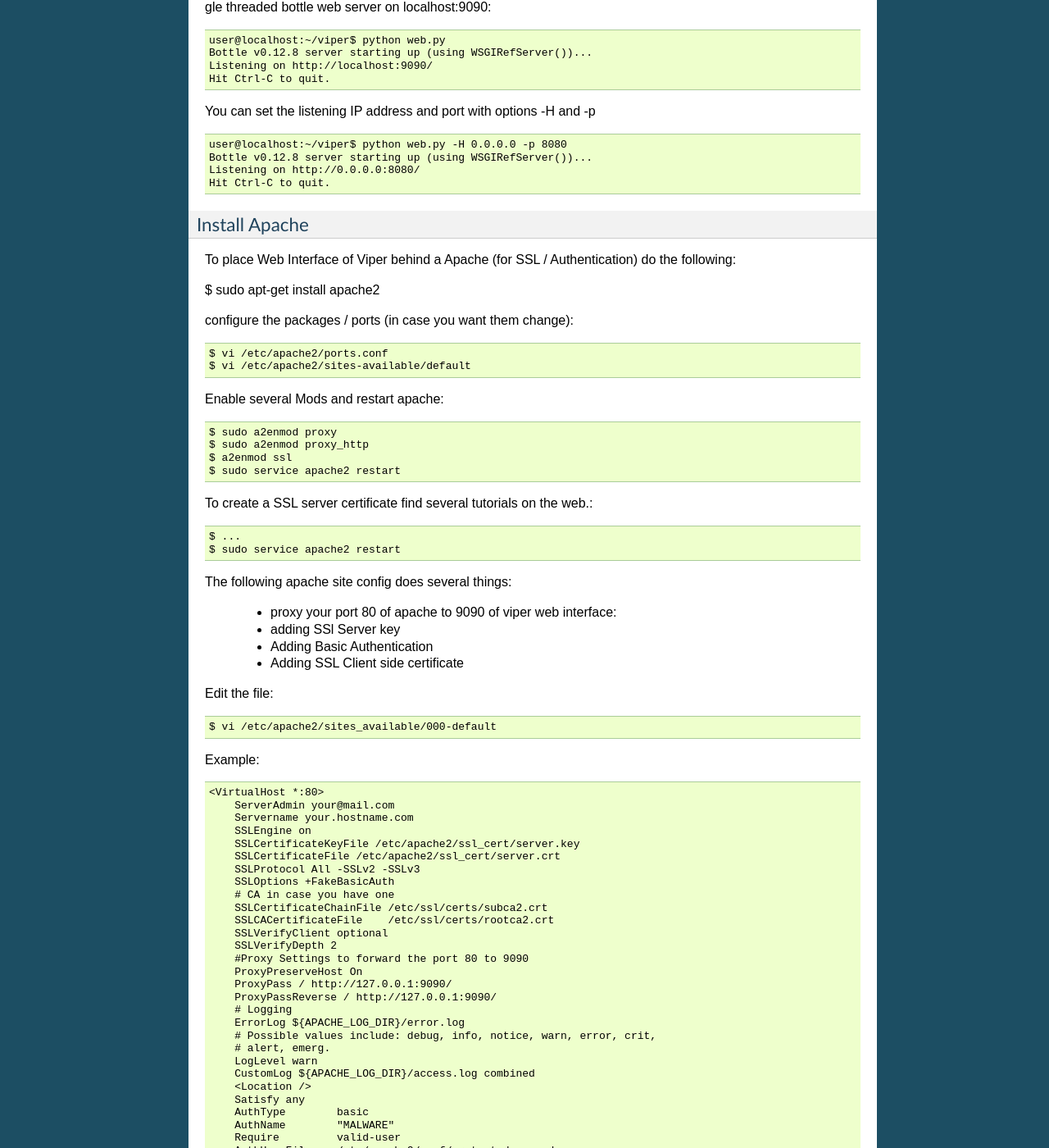
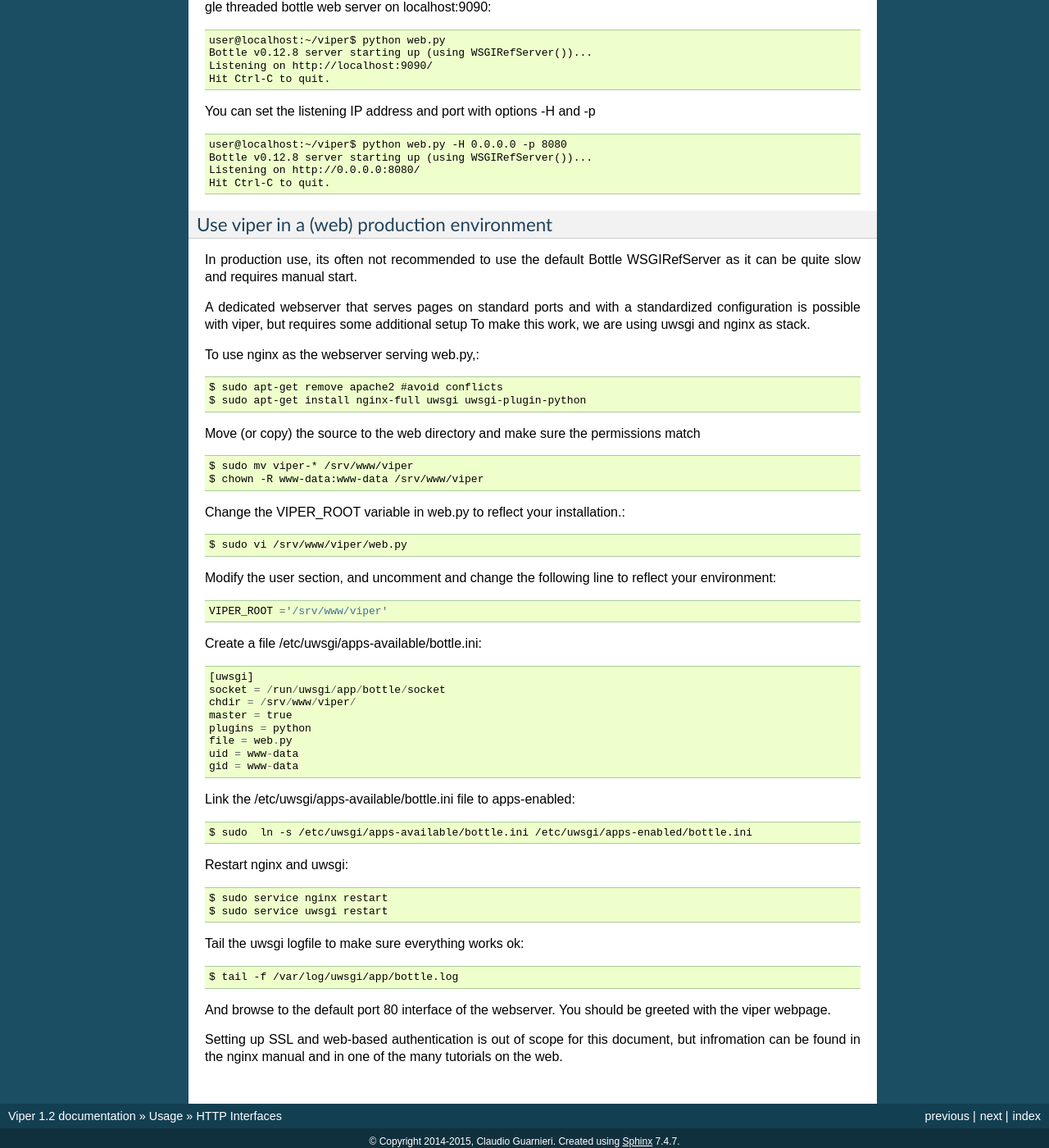
Before and after one commit to viper-framework/viper, a Sphinx documentation site: the page built from docs/source/usage/web.rst, in a window 1280 px wide and 1400 px high, scrolled down 8514 px. Shown: the whole window at 82% size. Built offline with Sphinx 7.4.7, drawn with Linux system fonts in a browser that asks for light colours; pages that are not in the unit, such as notebooks, are missing from menus; some of the changed text lies outside the part shown.

Commit message:
Update web.rst
serve web.py with nginx and uwsgi

```diff
--- a/docs/source/usage/web.rst
+++ b/docs/source/usage/web.rst
@@ -478,83 +478,55 @@
     Hit Ctrl-C to quit.
 
 
-Install Apache
+Use viper in a (web) production environment
 --------------
+In production use, its often not recommended to use the default Bottle WSGIRefServer as it can be quite slow and requires manual start.
 
-To place Web Interface of Viper behind a Apache (for SSL / Authentication) do the following:
+A dedicated webserver that serves pages on standard ports and with a standardized configuration is possible with viper, but requires some additional setup
+To make this work, we are using uwsgi and nginx as stack.
 
-$ sudo apt-get install apache2
+To use nginx as the webserver serving web.py,::
 
-configure the packages / ports (in case you want them change)::
+$ sudo apt-get remove apache2 #avoid conflicts
+$ sudo apt-get install nginx-full uwsgi uwsgi-plugin-python
 
-    $ vi /etc/apache2/ports.conf
-    $ vi /etc/apache2/sites-available/default
+Move (or copy) the source to the web directory and make sure the permissions match ::
 
-Enable several Mods and restart apache::
+$ sudo mv viper-* /srv/www/viper
+$ chown -R www-data:www-data /srv/www/viper
 
+Change the VIPER_ROOT variable in web.py to reflect your installation.::
 
-    $ sudo a2enmod proxy
-    $ sudo a2enmod proxy_http
-    $ a2enmod ssl
-    $ sudo service apache2 restart
+ $ sudo vi /srv/www/viper/web.py
 
-To create a SSL server certificate find several tutorials on the web.::
+Modify the user section, and uncomment and change the following line to reflect your environment::
 
-    $ ...
-    $ sudo service apache2 restart
+   VIPER_ROOT ='/srv/www/viper'
 
+Create a file /etc/uwsgi/apps-available/bottle.ini::
 
-The following apache site config does several things:
+   [uwsgi]
+   socket = /run/uwsgi/app/bottle/socket
+   chdir = /srv/www/viper/
+   master = true
+   plugins = python
+   file = web.py
+   uid = www-data
+   gid = www-data
 
-    - proxy your port 80 of apache to 9090 of viper web interface:
-    - adding SSl Server key
-    - Adding Basic Authentication
-    - Adding SSL Client side certificate
+Link the /etc/uwsgi/apps-available/bottle.ini file to apps-enabled::
 
-Edit the file::
+ $ sudo  ln -s /etc/uwsgi/apps-available/bottle.ini /etc/uwsgi/apps-enabled/bottle.ini
 
-    $ vi /etc/apache2/sites_available/000-default
+Restart nginx and uwsgi::
 
-Example::
+ $ sudo service nginx restart
+ $ sudo service uwsgi restart
 
-    <VirtualHost *:80>
-        ServerAdmin your@mail.com
-        Servername your.hostname.com
-        SSLEngine on
-        SSLCertificateKeyFile /etc/apache2/ssl_cert/server.key
-        SSLCertificateFile /etc/apache2/ssl_cert/server.crt
-        SSLProtocol All -SSLv2 -SSLv3
-        SSLOptions +FakeBasicAuth
-        # CA in case you have one
-        SSLCertificateChainFile /etc/ssl/certs/subca2.crt
-        SSLCACertificateFile    /etc/ssl/certs/rootca2.crt
-        SSLVerifyClient optional
-        SSLVerifyDepth 2
-        #Proxy Settings to forward the port 80 to 9090
-        ProxyPreserveHost On
-        ProxyPass / http://127.0.0.1:9090/
-        ProxyPassReverse / http://127.0.0.1:9090/
-        # Logging
-        ErrorLog ${APACHE_LOG_DIR}/error.log
-        # Possible values include: debug, info, notice, warn, error, crit,
-        # alert, emerg.
-        LogLevel warn
-        CustomLog ${APACHE_LOG_DIR}/access.log combined
-        <Location />
-        Satisfy any
-        AuthType        basic
-        AuthName        "MALWARE"
-        Require         valid-user
-        AuthUserFile    /etc/apache2/conf/protected.passwd
-        # insert your SSl needs here
-        #SSLRequire  %{SSL_CLIENT_S_DN_CN} =~ m/=.*BLA.*/i
-        </Location>
-    </VirtualHost>
+Tail the uwsgi logfile to make sure everything works ok: ::
 
-To add the first user to the Basic Auth::
+ $ tail -f /var/log/uwsgi/app/bottle.log
 
-    $ htpasswd -c /etc/apache2/conf/protected.passwd USERNAME
+And browse to the default port 80 interface of the webserver. You should be greeted with the viper webpage.
 
-To add a new user to the Basic Auth use::
-
-    $ htpasswd -b /etc/apache2/conf/protected.passwd USERNAME2
+Setting up SSL and web-based authentication is out of scope for this document, but infromation can be found in the nginx manual and in one of the many tutorials on the web.
```
